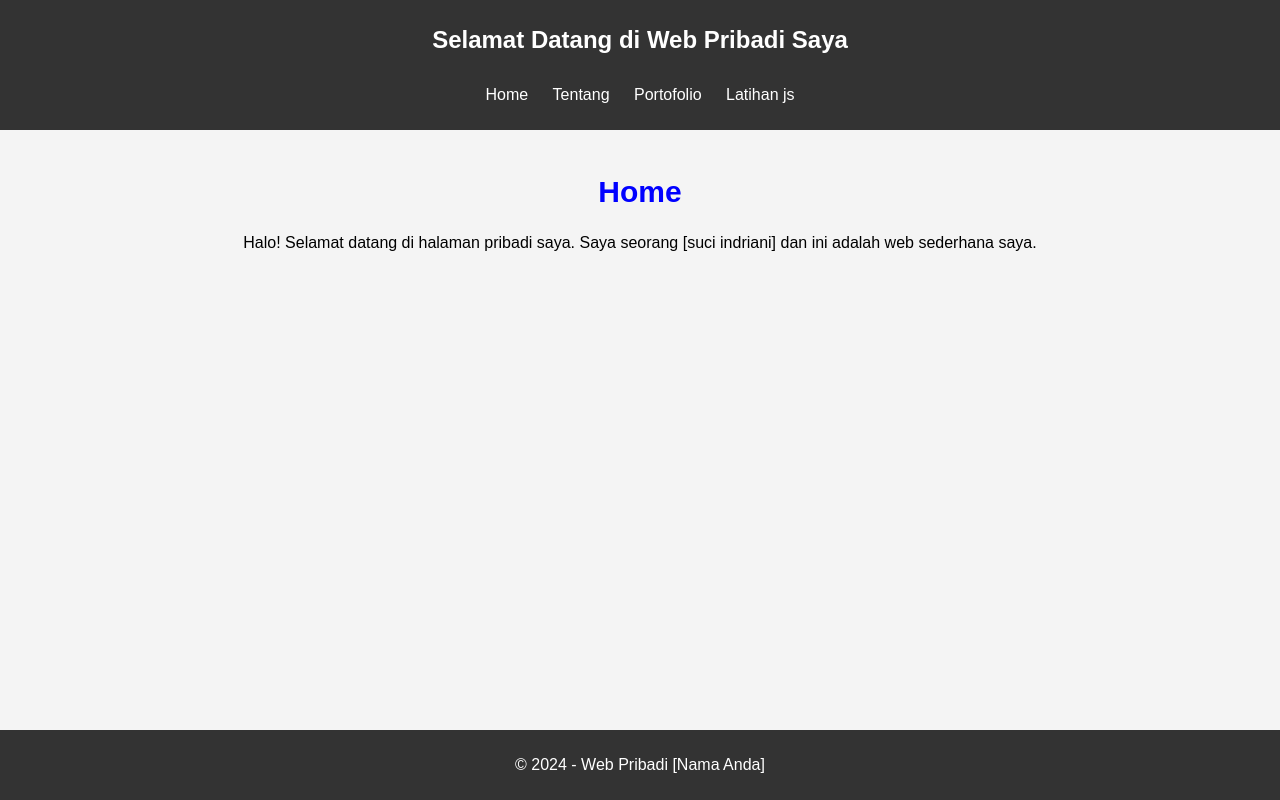
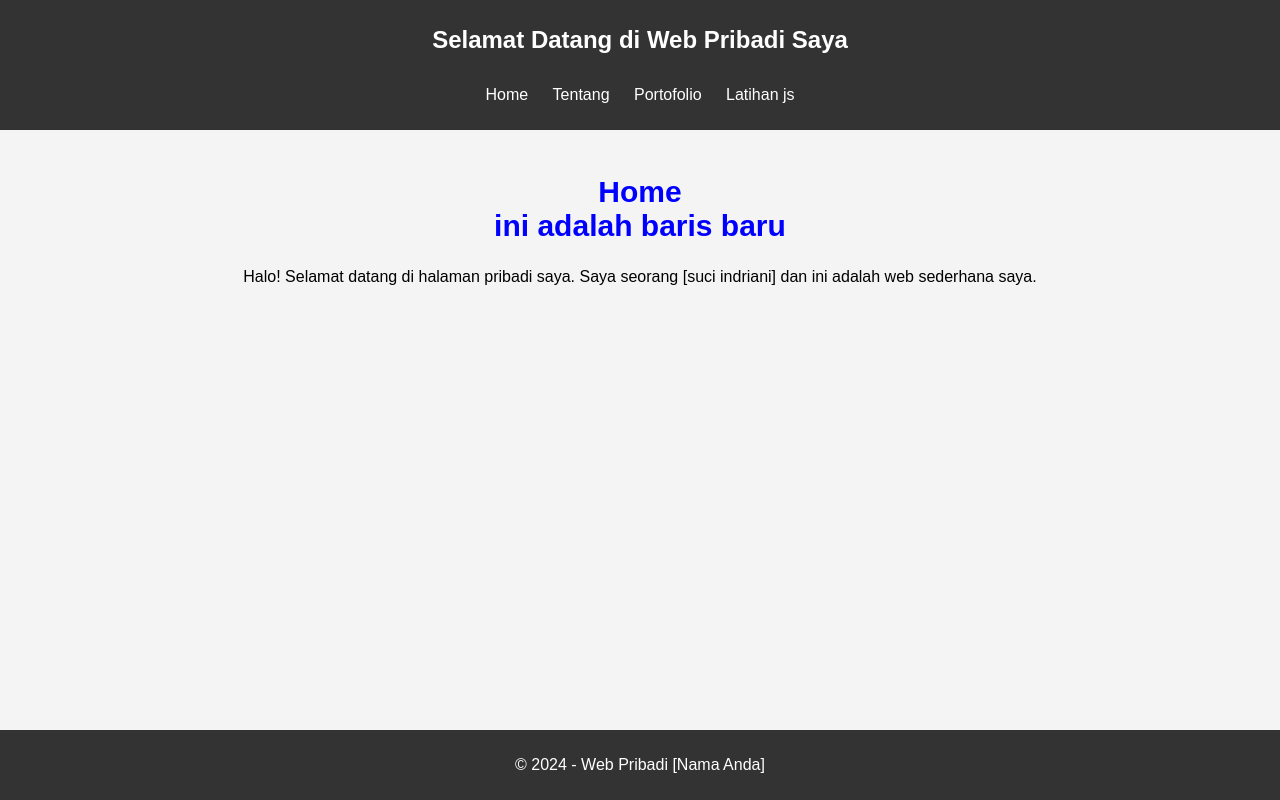
Before and after one commit to suciiindriani/suciiindriani.github.io, a plain HTML site: page index.html in a window 1280 px wide. Drawn offline with Linux system fonts and the light colour scheme.

Commit message:
Update index.html

```diff
--- a/index.html
+++ b/index.html
@@ -21,7 +21,7 @@
 
     <main>
         <section>
-            <h2 style="font-family: Arial; color:blue;font-size:30px;">Home</h2>
+            <h2 style="font-family: Arial; color:blue;font-size:30px;">Home<br>ini adalah baris baru</h2>
             <p>Halo! Selamat datang di halaman pribadi saya. Saya seorang [suci indriani] dan ini adalah web sederhana saya.</p>
         </section>
     </main>
```
